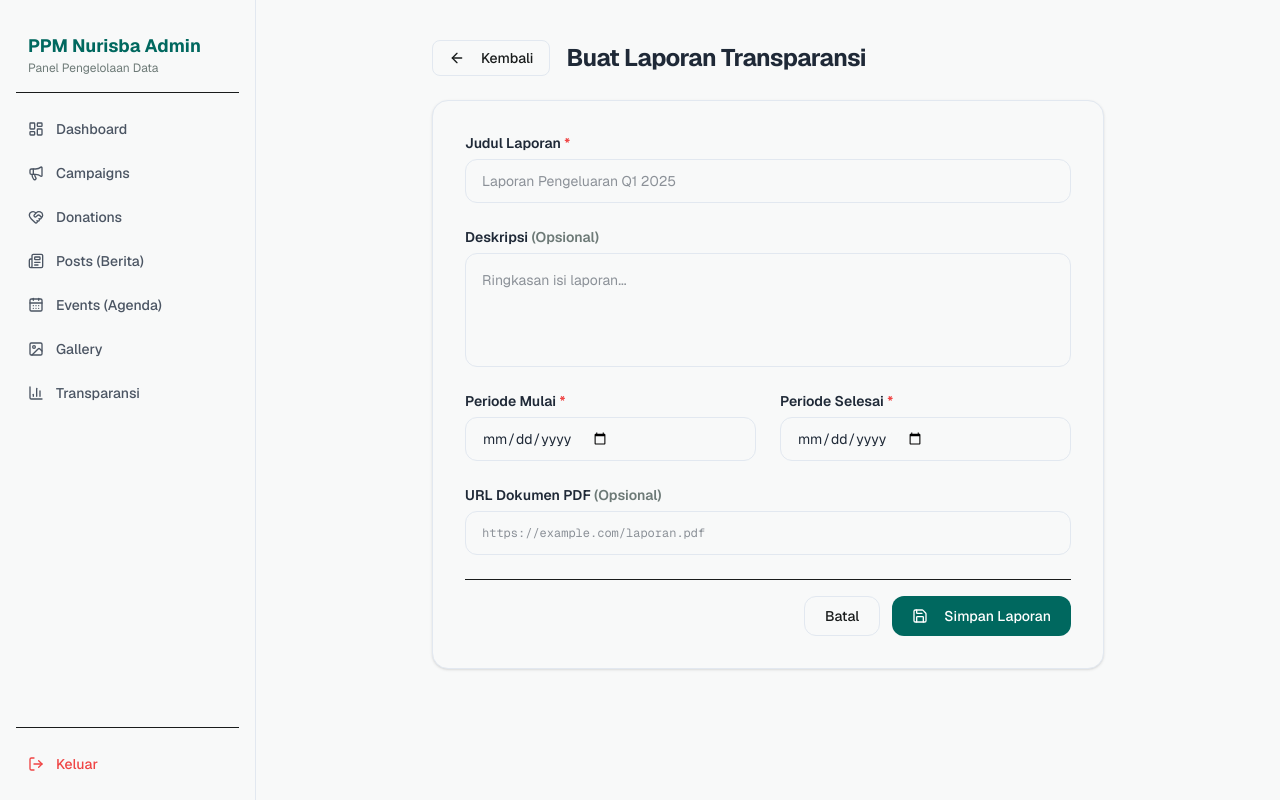
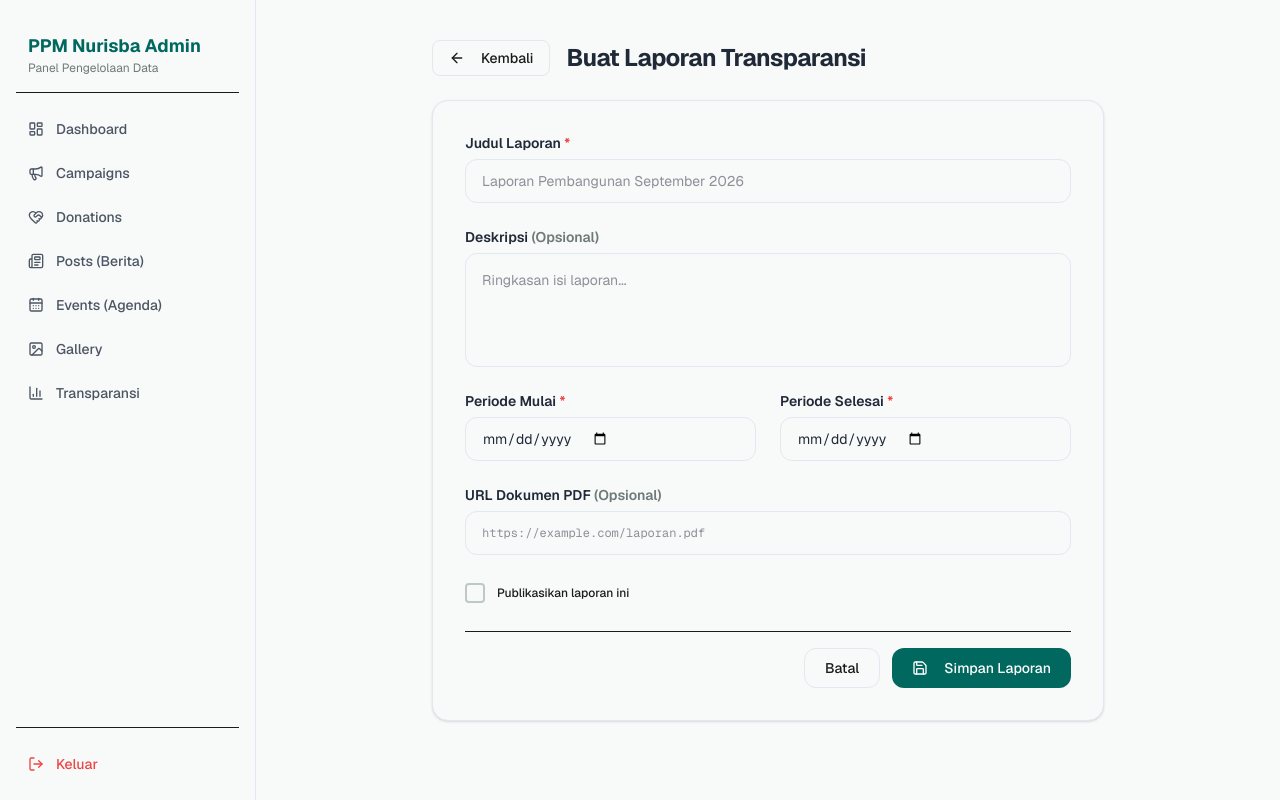
Before and after one commit to elwalad911/ppm-nurisba-app, a Next.js app: page /admin/transparency/new-report in a window 1280 px wide. Built offline with nearby package versions, Linux system fonts and the light colour scheme.

Commit message:
feat: Update transparency report form to include publish checkbox and modify placeholder text

```diff
--- a/app/admin/transparency/actions.ts
+++ b/app/admin/transparency/actions.ts
@@ -63,7 +63,7 @@ export async function createTransparencyReport(formData: FormData): Promise<void
     description: formData.get("description"),
     period_start: formData.get("period_start"),
     period_end: formData.get("period_end"),
-    document_url: formData.get("document_url") || null,
+    document_url: formData.get("document_url") || undefined,
     publish,
   };
 
--- a/app/admin/transparency/new-report/page.tsx
+++ b/app/admin/transparency/new-report/page.tsx
@@ -2,14 +2,13 @@ import type { Metadata } from "next";
 import Link from "next/link";
 import { createTransparencyReport } from "../actions";
 import { Button } from "@/components/ui/button";
-import { ArrowLeft, Save } from "lucide-react";
+import { ArrowLeft, Save, Check } from "lucide-react";
 
 export const metadata: Metadata = {
   title: "Buat Laporan — Admin PPM Nurisba",
 };
 
 export default async function NewReportPage() {
-
   return (
     <div className="mx-auto max-w-2xl space-y-6">
       <div className="flex items-center gap-4">
@@ -32,7 +31,7 @@ export default async function NewReportPage() {
           <input
             type="text"
             name="title"
-            placeholder="Laporan Pengeluaran Q1 2025"
+            placeholder="Laporan Pembangunan September 2026"
             className="flex h-11 w-full rounded-xl border border-border bg-background px-4 text-sm text-text-primary focus-visible:outline-none focus-visible:ring-2 focus-visible:ring-primary"
             required
           />
@@ -87,6 +86,20 @@ export default async function NewReportPage() {
           />
         </div>
 
+        <label className="flex items-center gap-3 cursor-pointer group py-1">
+          <input
+            type="checkbox"
+            name="publish"
+            className="peer sr-only"
+          />
+          <div className="w-5 h-5 rounded border-2 border-outline-variant peer-checked:bg-primary peer-checked:border-primary transition-colors flex items-center justify-center">
+            <Check className="h-3.5 w-3.5 text-white opacity-0 peer-checked:opacity-100 transition-opacity" />
+          </div>
+          <span className="text-xs font-medium text-on-surface group-hover:text-primary transition-colors">
+            Publikasikan laporan ini
+          </span>
+        </label>
+
         <div className="pt-4 border-t border-border-light flex justify-end gap-3">
           <Button asChild variant="outline">
             <Link href="/admin/transparency">Batal</Link>
```
